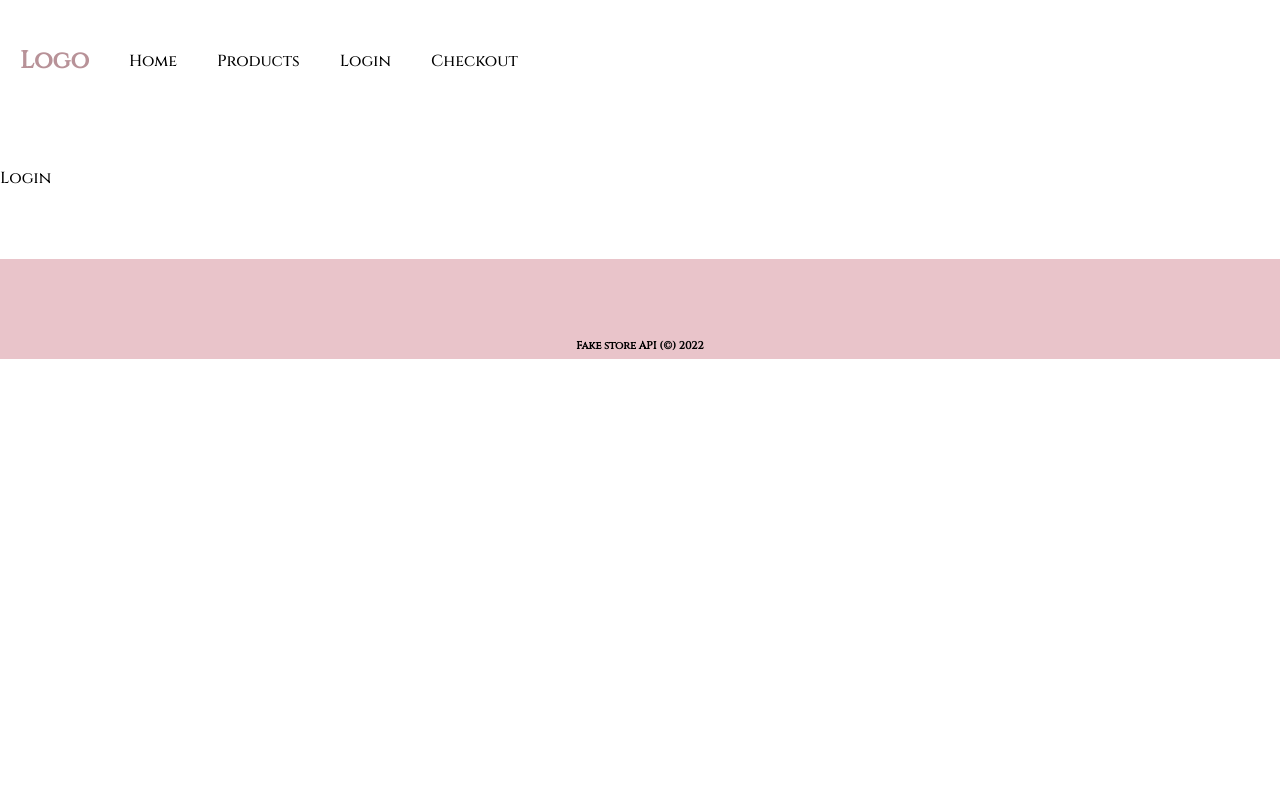
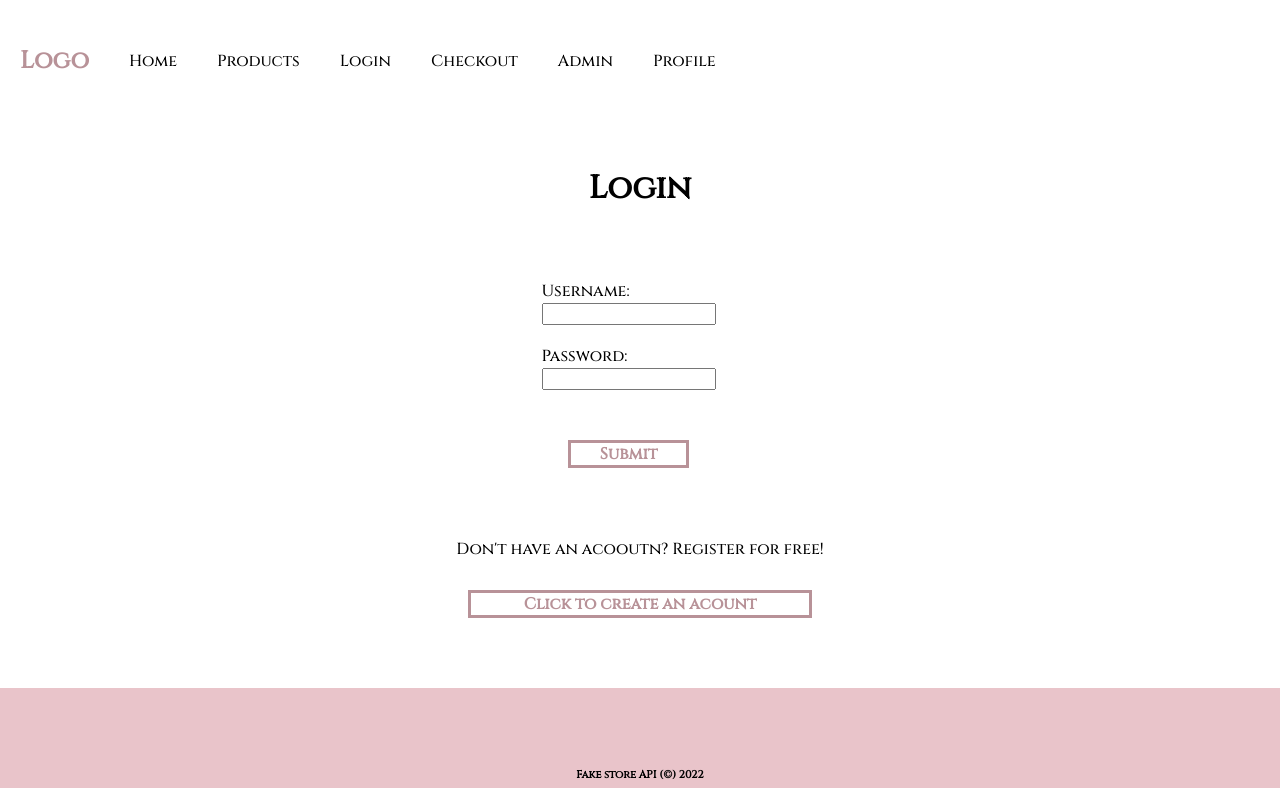
Before and after one commit to giadaunger/storeAPI, a React (Create React App) app: page /login in a window 1280 px wide. Built offline with nearby package versions, Linux system fonts and the light colour scheme; no server answers; a web font is replaced by a local one.

Commit message:
Added login and signup page

```diff
--- a/package.json
+++ b/package.json
@@ -7,7 +7,10 @@
     "@testing-library/react": "^13.2.0",
     "@testing-library/user-event": "^13.5.0",
     "axios": "^0.27.2",
+    "bootstrap": "^5.1.3",
     "react": "^18.1.0",
+    "react-bootstrap": "^2.3.1",
+    "react-bootstrap-form": "^0.1.4-beta6",
     "react-dom": "^18.1.0",
     "react-router-dom": "^6.3.0",
     "react-scripts": "5.0.1",
--- /dev/null
+++ b/react-with-hooks/package.json
@@ -0,0 +1,5 @@
+{
+  "name": "react-with-hooks",
+  "version": "0.1.0",
+  "private": true
+}
--- a/src/App.js
+++ b/src/App.js
@@ -10,11 +10,24 @@ import Singleproduct from './components/products/Singleproduct';
 import Login from './components/login/Login';
 import Checkout from './components/checkout/Checkout';
 import Footer from './components/footer/Footer';
-
+import Signup from './components/signup/Signin';
+import Profile from './components/profile/Profile';
+import Admin from './components/admin/Admin';
 
 function App() {
 
   const [ data, setData ] = useState([]);
+  const [ cartItems, setCartItems ] = useState([]);
+
+  const handleAddProduct = (product) => {
+    const ProductExist = cartItems.find((item) => item.id === product.id);
+    if(ProductExist) {
+      setCartItems(cartItems.map((item) => item.id === product.id ?
+      {...ProductExist, quantity: ProductExist.quantity + 1}:item));
+    }else {
+      setCartItems([...cartItems, {...product, quantity: 1}]);
+    }
+  }
 
   useEffect(() => {
     axios.get('https://k4backend.osuka.dev/products').then(({ data }) => {
@@ -28,10 +41,13 @@ function App() {
         <Nav />
         <Routes>
           <Route path='/' element={<Home />}></Route>
-          <Route path='/products' element={<Products data={data}/>}></Route>
+          <Route path='/products' element={<Products data={data} handleAddProduct={handleAddProduct}/>}></Route>
           <Route path='/products/:id' element={<Singleproduct />}></Route>
           <Route path='/login' element={<Login />}></Route>
           <Route path='/checkout' element={<Checkout />}></Route>
+          <Route path='/signup' element={<Signup />}></Route>
+          <Route path='/profile' element={<Profile />}></Route>
+          <Route path='/admin' element={<Admin />}></Route>
         </Routes>
         <Footer />
       </Router>
--- a/src/components/login/Login.js
+++ b/src/components/login/Login.js
@@ -1,8 +1,33 @@
+import { Link } from 'react-router-dom';
+import "../login/login.css";
+
 
 function Login() {
-  return (
-    <div className="App">Login</div>
-  );
+    return (
+        <div>
+            <h1 className='login-h1'>Login</h1>
+            <div className="Login">
+            <form className='login-form'>
+                <label className='login-label'>Username:</label><br/>
+                <input className='login-input' type='text' required></input><br/>
+
+                <label className='login-label'>Password:</label><br/>
+                <input className='login-input' type='password' required></input><br/>
+
+                <div>
+                <input className='login-btn' type='submit' value='Submit'></input>
+                </div>
+            </form>
+
+    </div>
+    <div className='register-div'>
+    <p>Don't have an acooutn? Register for free!</p>
+      <Link to='/signup' className='btn-link'>
+      <button className='register-btn'>Click to create an acount</button>
+      </Link>
+    </div>
+        </div>
+    );
 }
 
 export default Login;
--- /dev/null
+++ b/src/components/login/login.css
@@ -0,0 +1,46 @@
+.Login{
+    max-width: 20ch;
+    display: flex;
+    margin-left: auto;
+    margin-right: auto;
+}
+
+.login-btn, .register-btn{
+    width: 70%;
+    display: flex;
+    margin-left: auto;
+    margin-right: auto;
+    margin-top: 30px;
+    justify-content: center;
+    background-color: white;
+    border: 3px solid #b89298;
+    font-size: 1em;
+    font-weight: 700;
+    color: #b89298;
+}
+
+.login-btn:hover, .register-btn:hover{
+    transform: scale(1.1);
+}
+
+.login-input{
+    margin-bottom: 20px;
+}
+
+.register-div{
+    max-width: 50ch;
+    justify-content: center;
+    margin-left: auto;
+    margin-right: auto;
+    text-align: center;
+    margin-top: 70px;
+}
+
+.btn-link{
+    text-decoration: none;
+}
+
+.login-h1{
+    text-align: center;
+    margin-bottom: 70px;
+}
--- a/src/components/nav/Nav.js
+++ b/src/components/nav/Nav.js
@@ -21,6 +21,13 @@ function Nav() {
                 <Link to='/checkout' className='nav-link'>
                     <li className='nav-li'>Checkout</li>
                 </Link>
+
+                <Link to='/admin' className='nav-link'>
+                    <li className='nav-li'>Admin</li>
+                </Link>
+                <Link to='/profile' className='nav-link'>
+                    <li className='nav-li'>Profile</li>
+                </Link>
             </ul>
         </nav>
     </div>
--- a/src/components/products/Products.js
+++ b/src/components/products/Products.js
@@ -1,7 +1,7 @@
 import '../products/product.css'
 import {Link} from 'react-router-dom'
 
-function Products({ data }) {
+function Products({ data, handleAddProduct }) {
   return (
     <div>
         <h1 className='products-h1'>Products</h1>
@@ -13,8 +13,11 @@ function Products({ data }) {
            </Link>
            <div className="card-description">
                <h6>{product.title}</h6>
-               <h6>{`Price: ${product.price}`}</h6>
+               <h6>{`Price: ${product.price} :-`}</h6>
            </div>
+           <div>
+                <button className='add-btn' onClick={() => handleAddProduct(product)}>Add to cart</button>
+            </div>
           </div>
       ))}
     </div>
--- a/src/components/products/product.css
+++ b/src/components/products/product.css
@@ -18,7 +18,7 @@
     margin-top: 20px;
   }
 
-  .card:hover {
+  .product-img:hover {
     transform: scale(1.1);
   }
 
@@ -26,7 +26,7 @@
     display: flex;
     flex-direction: column;
     margin: 20px 0;
-    border: black 2px solid;
+    box-shadow: 0px 8px 16px 0px rgba(0, 0, 0, 0.2);
     border-radius: 5px;
     width: 300px;
   }
@@ -43,3 +43,22 @@
     text-align: center;
     margin-bottom: 70px;
 }
+
+.add-btn{
+    width: 70%;
+    display: flex;
+    margin-left: auto;
+    margin-right: auto;
+    margin-top: 30px;
+    justify-content: center;
+    background-color: white;
+    border: 3px solid #b89298;
+    font-size: 1em;
+    font-weight: 700;
+    color: #b89298;
+    margin-bottom: 10px;
+}
+
+.add-btn:hover{
+    transform: scale(1.1);
+}
--- /dev/null
+++ b/src/components/profile/Profile.js
@@ -0,0 +1,8 @@
+
+function Profile() {
+    return (
+      <div className="App">Profile</div>
+    );
+  }
+
+  export default Profile;
--- /dev/null
+++ b/src/components/signup/Signin.js
@@ -0,0 +1,54 @@
+import '../signup/signup.css'
+
+function Signup() {
+
+    return(
+        <div>
+            <h1 className='signup-h1'>Create Account</h1>
+            <div className='signup-form-div'>
+            <form className='signup-form'>
+                <label className='signup-label'>Firstname:</label><br/>
+                <input className='signup-input' type='text' required></input><br/>
+
+                <label className='signup-label'>Lastname:</label><br/>
+                <input className='signup-input' type='text' required></input><br/>
+
+                <label className='signup-label'>Username:</label><br/>
+                <input className='signup-input' type='text' required></input><br/>
+
+                <label className='signup-label'>Tel number:</label><br/>
+                <input className='signup-input' type='tel' pattern="[0-9]{3}[0-9]{3}[0-9]{2}[0-9]{2}" required></input><br/>
+
+                <label className='signup-label'>Mail:</label><br/>
+                <input className='signup-input' type='email' required></input><br/>
+
+                <label className='signup-label'>Adress:</label><br/>
+                <input className='signup-input' type='text' required></input><br/>
+
+                <div className='state-postal-div'>
+                <div className='state-div'>
+                <label className='state-postal-label'>State / Province:</label><br/>
+                <input className='state-postal-input' type='text' required></input><br/>
+                </div>
+
+                <div className='postal-div'>
+                <label className='state-postal-label'>Postal / Zip-code:</label><br/>
+                <input className='state-postal-input' type='text' required></input><br/>
+                </div>
+                </div>
+
+                <label className='signup-label'>City:</label><br/>
+                <input className='signup-input' type='text' required></input><br/>
+
+                <div className='btn-div'>
+                    <input className='signup-btn' type='reset' value='Reset'></input>
+                    <input className='signup-btn' type='submit' value='Submit'></input>
+                </div>
+            </form>
+            </div>
+        </div>
+
+    )
+}
+
+export default Signup;
--- /dev/null
+++ b/src/components/signup/signup.css
@@ -0,0 +1,43 @@
+.signup-h1{
+  text-align: center;
+  margin-bottom: 70px;
+}
+
+.signup-input{
+  width: 100%;
+  margin-bottom: 20px;
+}
+
+.signup-form-div{
+  max-width: 50ch;
+  margin-left: auto;
+  margin-right: auto;
+}
+
+.state-postal-div, .btn-div{
+  display: flex;
+  justify-content: center;
+}
+
+.postal-div, .state-div{
+  display: inline;
+}
+
+.state-postal-input{
+  margin-right: 70px;
+  margin-bottom: 20px;
+}
+
+.signup-btn{
+  width: 30%;
+  margin-right: 20px;
+  background-color: white;
+    border: 3px solid #b89298;
+    font-size: 1em;
+    font-weight: 700;
+    color: #b89298;
+}
+
+.signup-btn:hover{
+  transform: scale(1.1);
+}
```
Also changed, not shown: 1 other file (tests, documents, lock files or other folders).
